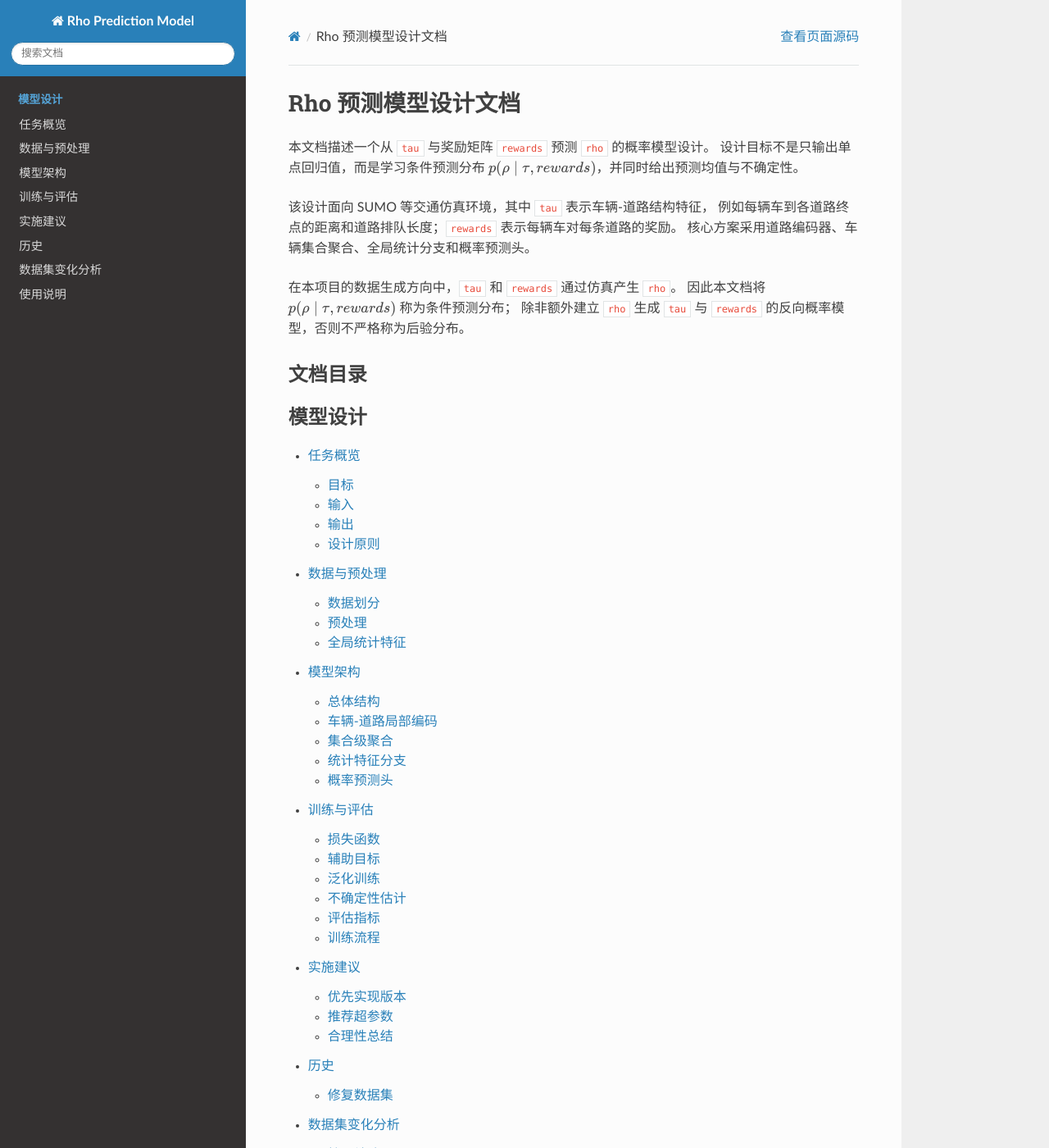
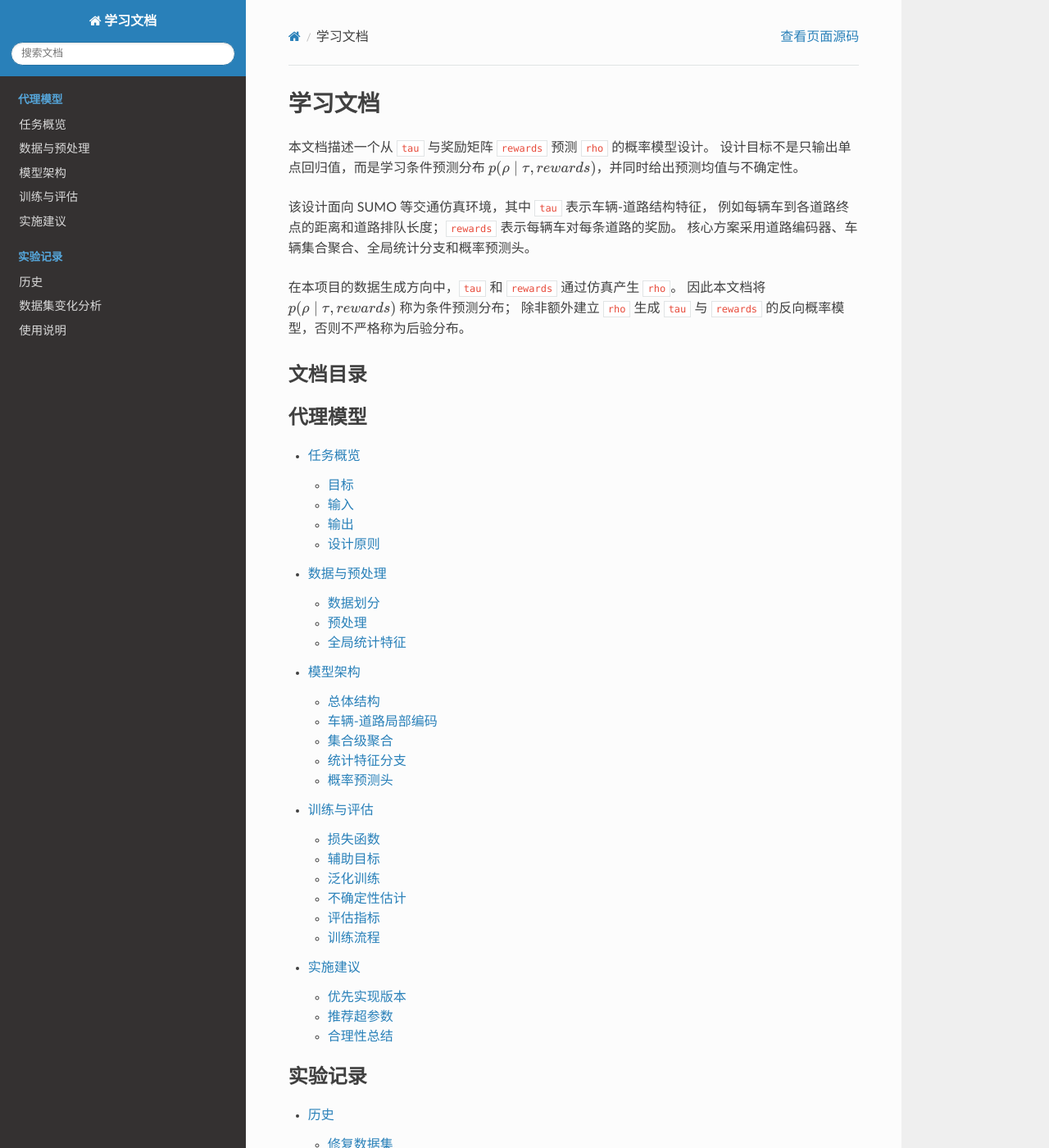
Before and after one commit to Kiltefox/research-docs, a Sphinx documentation site: the page built from docs/source/index.rst, in a window 1280 px wide and 1400 px high. Shown: the whole window at 82% size. Built offline with Sphinx 7.4.7 and the Read the Docs theme 3.1.0, drawn with Linux system fonts in a browser that asks for light colours.

Commit message:
Restructure docs navigation

```diff
--- a/docs/source/conf.py
+++ b/docs/source/conf.py
@@ -1,6 +1,6 @@
 """Sphinx configuration for the rho prediction model documentation."""
 
-project = "Rho Prediction Model"
+project = "学习文档"
 copyright = "2026, Kiltefox"
 author = "Kiltefox"
 
@@ -18,7 +18,7 @@ exclude_patterns = []
 language = "zh_CN"
 
 html_theme = "sphinx_rtd_theme"
-html_title = "Rho Prediction Model"
+html_title = "学习文档"
 html_static_path = []
 
 epub_show_urls = "footnote"
--- a/docs/source/index.rst
+++ b/docs/source/index.rst
@@ -1,5 +1,5 @@
-Rho 预测模型设计文档
-====================
+学习文档
+========
 
 本文档描述一个从 ``tau`` 与奖励矩阵 ``rewards`` 预测 ``rho`` 的概率模型设计。
 设计目标不是只输出单点回归值，而是学习条件预测分布
@@ -18,13 +18,18 @@ Rho 预测模型设计文档
 
 .. toctree::
    :maxdepth: 2
-   :caption: 模型设计
+   :caption: 代理模型
 
    overview
    data
    architecture
    training
    implementation
+
+.. toctree::
+   :maxdepth: 2
+   :caption: 实验记录
+
    history
    dataset_change_analysis
 
```
